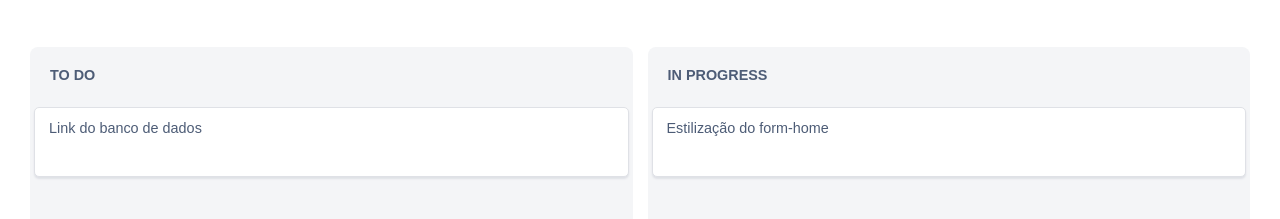
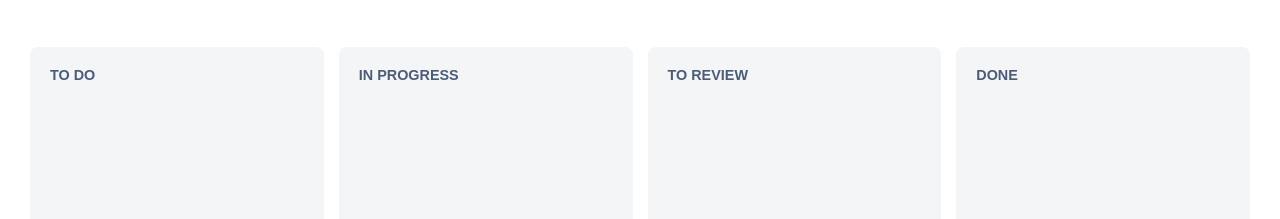
Before and after one commit to wandderley/drag-and-drop, a plain HTML site: page index.html in a window 1280 px wide. Shown: the part 93-312 px from the top of the page. Drawn offline with Linux system fonts and the light colour scheme.

Commit message:
feat: adiciona colunas respectivas as suas funcionalidades

```diff
--- a/index.html
+++ b/index.html
@@ -1,11 +1,13 @@
 <!DOCTYPE html>
 <html lang="pt-br">
+
 <head>
     <meta charset="UTF-8">
     <meta name="viewport" content="width=device-width, initial-scale=1.0">
     <title>Drag and Drop Study</title>
     <link rel="stylesheet" href="style.css">
 </head>
+
 <body>
     <main>
         <header>
@@ -16,27 +18,32 @@
         <section class="columns">
             <section class="column">
                 <h2 class="column_title">TO DO</h2>
-
-                <section class="column_cards" >
-                    <section class="card" draggable="true">Link do banco de dados</section>
+                <section class="column_cards">
                 </section>
-
             </section>
 
             <section class="column">
                 <h2 class="column_title">IN PROGRESS</h2>
-
                 <section class="column_cards">
-                    <section class="card" draggable="true"> Estilização do form-home
-                    </section>
                 </section>
-
             </section>
 
+            <section class="column">
+                <h2 class="column_title">TO REVIEW</h2>
+                <section class="column_cards">
+                </section>
+            </section>
+
+            <section class="column">
+                <h2 class="column_title">DONE</h2>
+                <section class="column_cards">
+                </section>
+            </section>
         </section>
 
     </main>
 
     <script src="script.js"></script>
 </body>
+
 </html>
```
